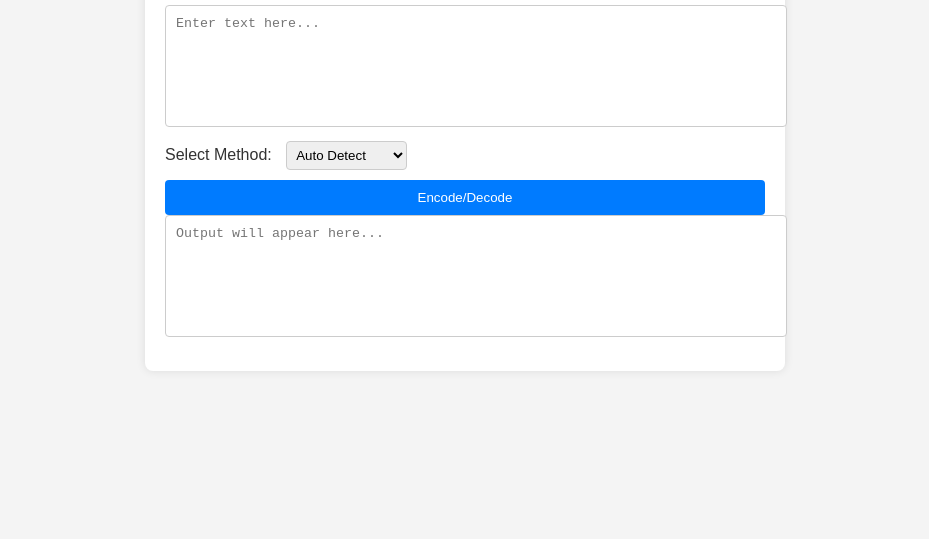
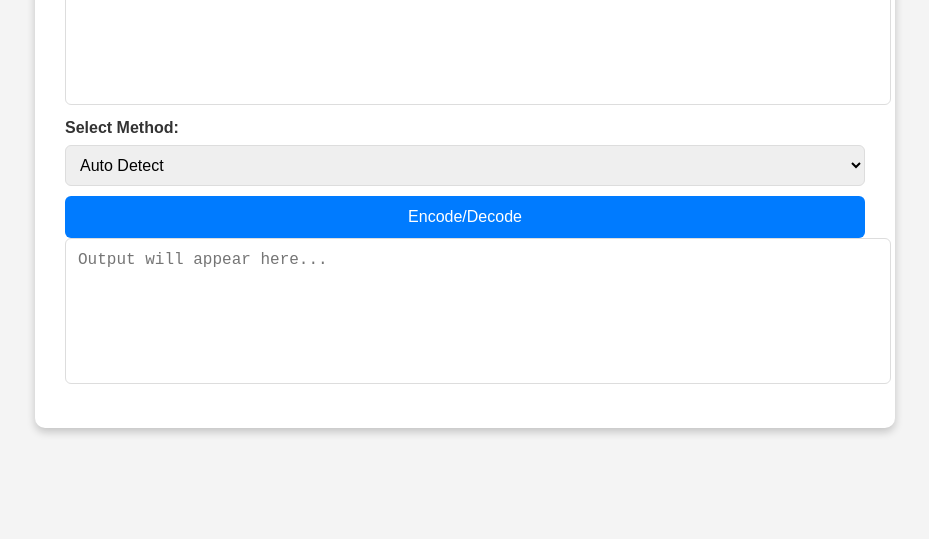
Before and after one commit to quinny88/Cipher, a plain HTML site: page index.html in a window 1280 px wide. Shown: the part 261-800 px from the top of the page, without its empty margins (175-1104 px from the left). Drawn offline with Linux system fonts and the light colour scheme.

Commit message:
Update styles.css

```diff
--- a/styles.css
+++ b/styles.css
@@ -11,10 +11,10 @@ body {
 
 .container {
     background-color: white;
-    padding: 20px;
-    border-radius: 8px;
-    box-shadow: 0 0 10px rgba(0, 0, 0, 0.1);
-    max-width: 600px;
+    padding: 30px;
+    border-radius: 10px;
+    box-shadow: 0 4px 8px rgba(0, 0, 0, 0.2);
+    max-width: 800px;
     width: 100%;
 }
 
@@ -25,38 +25,45 @@ h1 {
 
 textarea {
     width: 100%;
-    height: 100px;
-    padding: 10px;
-    border-radius: 4px;
-    border: 1px solid #ccc;
+    height: 120px;
+    padding: 12px;
+    border-radius: 6px;
+    border: 1px solid #ddd;
     margin-bottom: 10px;
     resize: none;
+    font-size: 16px;
 }
 
-.options {
+select, input[type="number"], input[type="text"] {
+    width: 100%;
+    padding: 10px;
+    border-radius: 6px;
+    border: 1px solid #ddd;
     margin-bottom: 10px;
-}
-
-label {
-    margin-right: 10px;
-}
-
-select {
-    padding: 5px;
-    border-radius: 4px;
-    border: 1px solid #ccc;
+    font-size: 16px;
 }
 
 button {
     width: 100%;
-    padding: 10px;
+    padding: 12px;
     background-color: #007BFF;
     color: white;
     border: none;
-    border-radius: 4px;
+    border-radius: 6px;
     cursor: pointer;
+    font-size: 16px;
 }
 
 button:hover {
     background-color: #0056b3;
 }
+
+.form-group {
+    margin-bottom: 20px;
+}
+
+label {
+    display: block;
+    margin-bottom: 8px;
+    font-weight: bold;
+}
```
